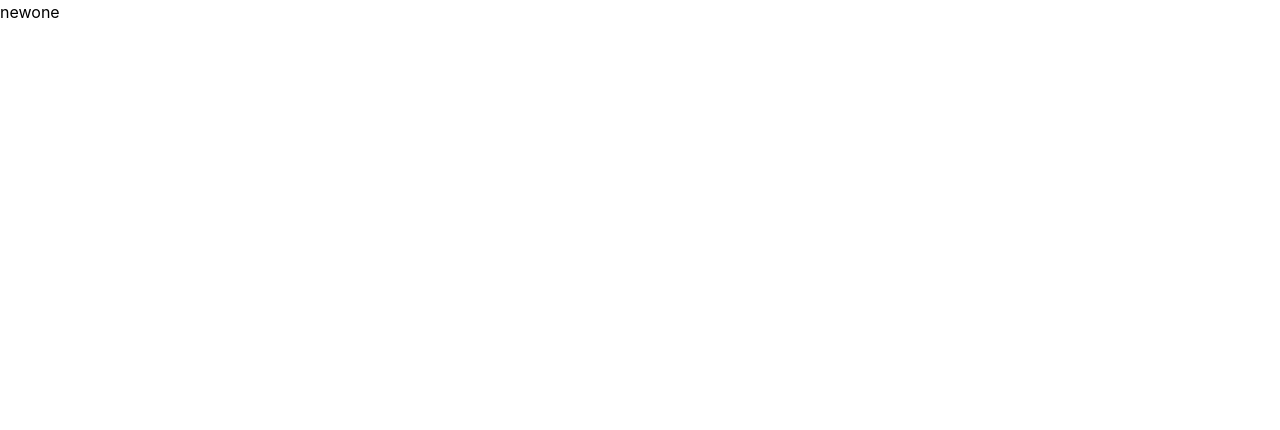
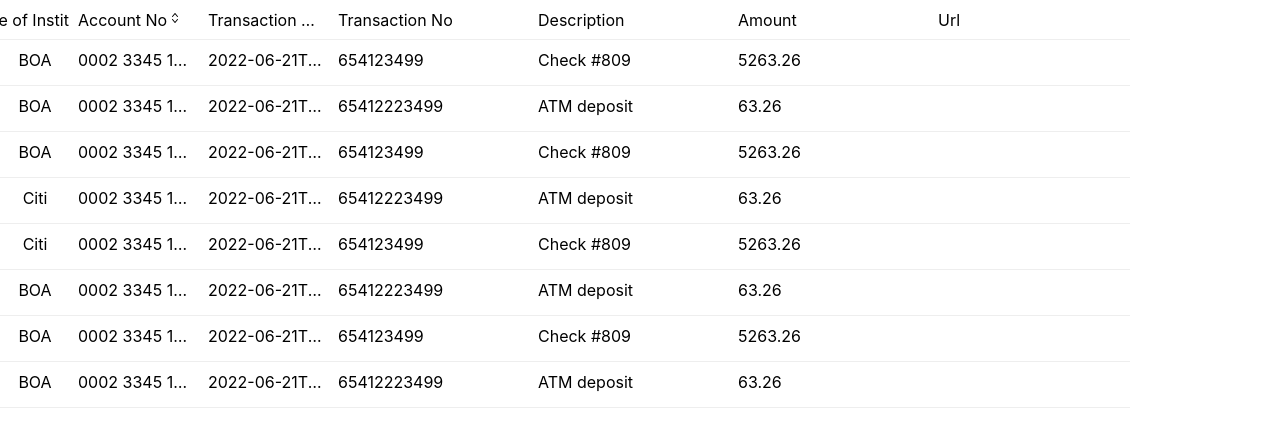
Before and after one commit to ashokkumar-am/nextjs-testing, a Next.js app: page /new in a window 1280 px wide. Shown: the top 430 px of the page. Built offline with nearby package versions, Linux system fonts and the light colour scheme.

Commit message:
list la amount display aguthu

```diff
--- /dev/null
+++ b/src/components/Search/SearchComponent.tsx
@@ -0,0 +1,29 @@
+import React from "react";
+
+export default function SearchComponent() {
+    return (
+        <form className="max-w-sm px-4">
+            <div className="relative">
+                <svg
+                    xmlns="http://www.w3.org/2000/svg"
+                    className="absolute top-0 bottom-0 w-6 h-6 my-auto text-gray-400 left-3"
+                    fill="none"
+                    viewBox="0 0 24 24"
+                    stroke="currentColor"
+                >
+                    <path
+                        strokeLinecap="round"
+                        strokeLinejoin="round"
+                        strokeWidth={2}
+                        d="M21 21l-6-6m2-5a7 7 0 11-14 0 7 7 0 0114 0z"
+                    />
+                </svg>
+                <input
+                    type="text"
+                    placeholder="Search"
+                    className="w-full py-3 pl-12 pr-4 text-gray-500 border rounded-md outline-none bg-gray-50 focus:bg-white focus:border-indigo-600"
+                />
+            </div>
+        </form>
+    );
+}
--- /dev/null
+++ b/src/components/Table/Rsuite.tsx
@@ -0,0 +1,56 @@
+import React from "react";
+import { Table, Column, HeaderCell, Cell } from "rsuite-table";
+import "rsuite-table/dist/css/rsuite-table.css"; // or 'rsuite-table/dist/css/rsuite-table.css'
+import InputPicker from 'rsuite/InputPicker'
+const rowKey = "id";
+
+export function Rsuite(props) {
+    return (
+        <Table
+            height={400}
+            autoHeight
+            affixHeader
+            rowKey={rowKey}
+            data={props.data}
+            onRowClick={(data) => {
+                console.log(data);
+            }}
+        >
+            <Column width={70} align="center" resizable>
+                <HeaderCell>Name of Institution</HeaderCell>
+                <Cell dataKey="nameofInstitution" />
+                {/* <InputPicker data="nameofInstitution" style={{ width: 224 }} />; */}
+            </Column>
+
+            <Column width={130} resizable sortable>
+                <HeaderCell>Account No</HeaderCell>
+                <Cell dataKey="accountNo" />
+            </Column>
+
+            <Column width={130} resizable>
+                <HeaderCell>Transaction Date</HeaderCell>
+                <Cell dataKey="transactionDate" />
+            </Column>
+
+            <Column width={200} resizable>
+                <HeaderCell>Transaction No</HeaderCell>
+                <Cell dataKey="transactionNumber" />
+            </Column>
+
+            <Column width={200}>
+                <HeaderCell>Description</HeaderCell>
+                <Cell dataKey="description" />
+            </Column>
+
+            <Column width={200}>
+                <HeaderCell>Amount</HeaderCell>
+                <Cell dataKey="amount" />
+            </Column>
+
+            <Column width={200}>
+                <HeaderCell>Url</HeaderCell>
+                <Cell dataKey="" />
+            </Column>
+        </Table>
+    );
+}
--- a/src/pages/new.tsx
+++ b/src/pages/new.tsx
@@ -1,24 +1,54 @@
-import React from 'react'
+import React, { useState } from 'react'
 import axios from 'axios';
+import _ from 'lodash';
+import { Rsuite } from "@/src/components/Table/Rsuite";
 
-export default function newone({ datas }) {
-    console.log('datas', datas)
+export default function newone({ data }) {
+    const [TableComponent] = useState(() => Rsuite);
+
+    // console.log('datas', datas)
 
     return (
-        <div>newone</div>
+        <div>
+            {/* <button onClick={() => setTableComponent(() => Rsuite)}>Rsuite</button> */}
+            <TableComponent data={data} />
+        </div>
     )
 }
 
 
 export async function getServerSideProps(context) {
-    const { param } = context
-    const response = await fetch("http://localhost:3000/api/alltransactions?s={transactions}");
-    const data = await response.json();
-    console.log('data------>', data)
+    // const { params, req, res } = context
 
+    // console.log(params);
+    // const { alltransactions } = params
+    const response = await axios.get('http://localhost:3000/api/alltransactions?transactions=${inputText}');
+    const datas = await response.data;
+
+    // console.log('response', data)
+    let data = datas.reduce((a, o) => {
+        a = [...a, ...o.transactions];
+        return a;
+    }, []);
+
+    if (!data) {
+        return {
+            notFound: true,
+        }
+    }
+
+    let uniqueAmount = _.uniqBy(data, obj => obj.amount);
+    console.log(uniqueAmount);
+
+    // let txndatedatas = txndatas.filter(d => (moment(d.transactionDate).format("DD-MM-YYYY") === date)).map(item) => {
+    //     return d;
+    // }, []);
+
+    // let data1 = txndatas.filter((obj, i) => { txndatas.includes("description") });
+    // console.log(data1);
     return {
         props: {
-            datas: data
+            data, uniqueAmount
         }
     }
 }
--- a/src/pages/transactions.tsx
+++ b/src/pages/transactions.tsx
@@ -1,23 +1,31 @@
 /* eslint-disable react/jsx-key */
-import React, { useState, setState } from 'react'
+import React, { Component, useState, setState } from 'react'
 // import format from 'date-fns';
 import moment from 'moment';
 import SelectSearch from 'react-select-search';
 import Select from 'react-select';
+import AsyncSelect from 'react-select/async';
 import axios from 'axios';
 import _ from 'lodash';
 
 
-export default function testing(this: any, { txndatas, data1 }) {
-    const [selectedValue, setSelectedValue] = useState([]);
-    const [matterId, accountNo] = useState();
+export default function testing(this: any, { txndatas, data1, uniqueAmount }) {
+    const [txnamount, setTxnAmount] = useState()
+    const [selectedValue, setSelectedValue] = useState();
+    // const [matterId, accountNo] = useState();
     let selectOptions: string[] = [];
 
-    const options = txndatas.map(d => ({
+    const options = txndatas.map((d, index) => ({
         "value": d.matterId,
         "label": d.accountNo
     }))
+    const optionsAmount = uniqueAmount.map((d, index) => ({
 
+        "value": d.amount,
+        "label": d.amount.toString()
+    }))
+
+    // setTxnAmount(optionsAmount)
     const mode = {
         Deposit: "+",
         Withdrawal: "-"
@@ -27,7 +35,8 @@ export default function testing(this: any, { txndatas, data1 }) {
 
     const handleChange = (e) => {
         console.log(e)
-        setSelectedValue(Array.isArray(e) ? e.map((x) => x.value) : []);
+        setSelectedValue(e[0].value);
+        console.log(selectedValue)
     }
     // console.log('posts', txndatas)
     return (
@@ -85,10 +94,11 @@ export default function testing(this: any, { txndatas, data1 }) {
                 <Select
                     className="dropdown "
                     placeholder="Search for amount"
+                    value=""
                     // value={_.uniq(_.uniqBy(txndatas, obj => obj.amount))}
                     // value={txndatas.map((item, index) => <li key={item.id}>{item.amount}</li>)}
                     // value={txndatas.filter((obj, i) => { txndatas.include(obj.nameofInstitution) })}
-                    options={_.uniq(_.uniqBy(txndatas, obj => obj.amount))}
+                    options={optionsAmount}
                     onChange={handleChange}
                     isMulti
                     isClearable
@@ -138,12 +148,12 @@ export default function testing(this: any, { txndatas, data1 }) {
 
 
 
-export async function getServerSideProps(context) {
+export async function getServerSideProps() {
     // const { params, req, res } = context
 
     // console.log(params);
     // const { alltransactions } = params
-    const response = await axios.get('http://localhost:3000/api/alltransactions?transactions=${inputText}');
+    const response = await axios.get('http://localhost:3000/api/alltransactions');
     const data = await response.data;
 
     // console.log('response', data)
@@ -158,8 +168,10 @@ export async function getServerSideProps(context) {
         }
     }
 
-    let uniqueamount = _.uniqBy(txndatas, obj => obj.amount);
-    console.log(uniqueamount);
+    let uniqueAmount = _.uniqBy(txndatas, obj => obj.amount);
+    console.log(uniqueAmount);
+
+
     // let txndatedatas = txndatas.filter(d => (moment(d.transactionDate).format("DD-MM-YYYY") === date)).map(item) => {
     //     return d;
     // }, []);
@@ -168,7 +180,11 @@ export async function getServerSideProps(context) {
     // console.log(data1);
     return {
         props: {
-            txndatas
+            txndatas, uniqueAmount
         }
     }
 }
+
+function getByTransactions() {
+
+}
```
